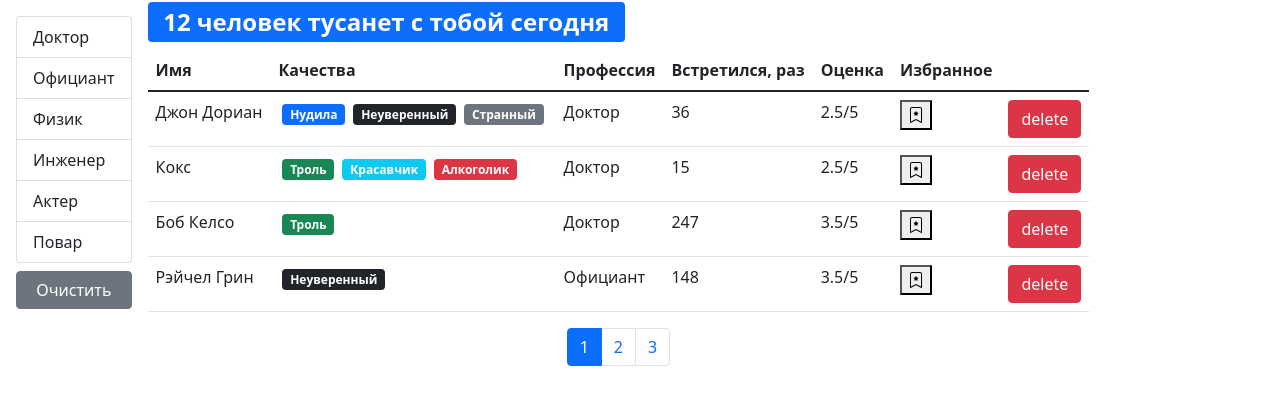
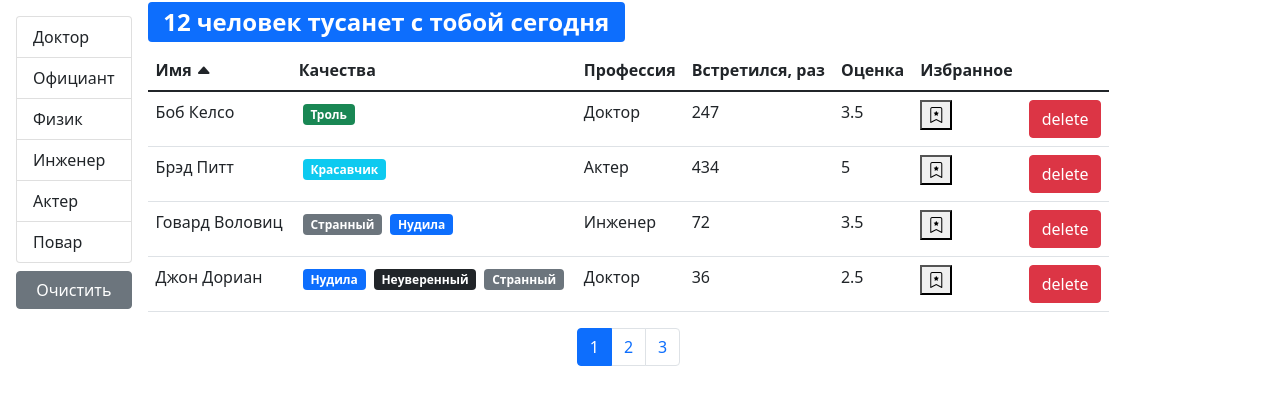
Before and after one commit to Karen-1992/fast-company, a React (Create React App) app: page / in a window 1280 px wide. Shown: the top 404 px of the page. Built offline with nearby package versions, Linux system fonts and the light colour scheme.

Commit message:
finished sorting

```diff
--- a/src/app/App.js
+++ b/src/app/App.js
@@ -1,35 +1,7 @@
-import React, { useState, useEffect } from "react";
+import React from "react";
 import Users from "./components/users";
-import api from "./api";
 
 const App = () => {
-    const [users, setUsers] = useState();
-    useEffect(() => {
-        api.users.fetchAll().then((data) => setUsers(data));
-    }, []);
-
-    const handleDelete = (userId) => {
-        setUsers(users.filter((user) => user._id !== userId));
-    };
-
-    const handleToggleBookMark = (id) => {
-        const userIndex = users.findIndex((user) => user._id === id);
-        const newUsers = [...users];
-        newUsers[userIndex].bookmark = !newUsers[userIndex].bookmark;
-        setUsers(newUsers);
-    };
-
-    return (
-        <>
-            {users && (
-                <Users
-                    users={users}
-                    onDelete={handleDelete}
-                    onToggleBookMark={handleToggleBookMark}
-                />
-            )}
-        </>
-    );
+    return <Users />;
 };
-
 export default App;
--- /dev/null
+++ b/src/app/components/qualitiesList.jsx
@@ -0,0 +1,17 @@
+import React from "react";
+import PropTypes from "prop-types";
+import Qualitie from "./qualitie";
+
+const QualitiesList = ({ qualities }) => {
+    return (
+        <>
+            {qualities.map((item) => (
+                <Qualitie key={item._id} {...item} />
+            ))}
+        </>
+    );
+};
+QualitiesList.propTypes = {
+    qualities: PropTypes.array.isRequired
+};
+export default QualitiesList;
--- /dev/null
+++ b/src/app/components/table.jsx
@@ -0,0 +1,26 @@
+import React from "react";
+import PropTypes from "prop-types";
+import TableBody from "./tableBody";
+import TableHeader from "./tableHeader";
+
+const Table = ({ onSort, selectedSort, columns, data, children }) => {
+    return (
+        <table className="table">
+            {children || (
+                <>
+                    <TableHeader {...{ onSort, selectedSort, columns }} />
+                    <TableBody {...{ columns, data }} />
+                </>
+            )}
+        </table>
+    );
+};
+Table.propTypes = {
+    onSort: PropTypes.func,
+    selectedSort: PropTypes.object,
+    columns: PropTypes.object,
+    data: PropTypes.array,
+    children: PropTypes.array
+};
+
+export default Table;
--- /dev/null
+++ b/src/app/components/tableBody.jsx
@@ -0,0 +1,32 @@
+import React from "react";
+import PropTypes from "prop-types";
+import _ from "lodash";
+
+const TableBody = ({ data, columns }) => {
+    const renderContent = (item, column) => {
+        if (columns[column].component) {
+            const component = columns[column].component;
+            if (typeof component === "function") {
+                return component(item);
+            }
+            return component;
+        }
+        return _.get(item, columns[column].path);
+    };
+    return (
+        <tbody>
+            {data.map((item) => (
+                <tr key={item._id}>
+                    {Object.keys(columns).map((column) => (
+                        <td key={column}>{renderContent(item, column)}</td>
+                    ))}
+                </tr>
+            ))}
+        </tbody>
+    );
+};
+TableBody.propTypes = {
+    data: PropTypes.array.isRequired,
+    columns: PropTypes.object.isRequired
+};
+export default TableBody;
--- /dev/null
+++ b/src/app/components/tableHeader.jsx
@@ -0,0 +1,53 @@
+import React from "react";
+import PropTypes from "prop-types";
+
+const TableHeader = ({ onSort, selectedSort, columns }) => {
+    const handleSort = (item) => {
+        if (selectedSort.path === item) {
+            onSort({
+                ...selectedSort,
+                order: selectedSort.order === "asc" ? "desc" : "asc"
+            });
+        } else {
+            onSort({ path: item, order: "asc" });
+        }
+    };
+    return (
+        <thead>
+            <tr>
+                {Object.keys(columns).map((column) => (
+                    <th
+                        key={column}
+                        onClick={
+                            columns[column].path
+                                ? () => handleSort(columns[column].path)
+                                : undefined
+                        }
+                        {...{ role: columns[column].path && "button" }}
+                        scope="col"
+                    >
+                        {columns[column].name}
+                        {columns[column].path === selectedSort.path && (
+                            <i
+                                className={
+                                    "bi bi-caret-" +
+                                    (selectedSort.order === "asc"
+                                        ? "up"
+                                        : "down") +
+                                    "-fill m-1"
+                                }
+                            ></i>
+                        )}
+                    </th>
+                ))}
+            </tr>
+        </thead>
+    );
+};
+TableHeader.propTypes = {
+    onSort: PropTypes.func.isRequired,
+    selectedSort: PropTypes.object.isRequired,
+    columns: PropTypes.object.isRequired
+};
+
+export default TableHeader;
--- a/src/app/components/user.jsx
+++ /dev/null
@@ -1,60 +0,0 @@
-import React from "react";
-import Qualitie from "./qualitie";
-import BookMark from "./bookmark";
-import PropTypes from "prop-types";
-
-const User = ({
-    _id,
-    name,
-    qualities,
-    profession,
-    completedMeetings,
-    rate,
-    onDelete,
-    bookmark,
-    onToggleBookMark
-}) => {
-    return (
-        <tr>
-            <td>{name}</td>
-            <td>
-                {qualities.map((item) => (
-                    <Qualitie key={item._id} {...item} />
-                ))}
-            </td>
-            <td>{profession.name}</td>
-            <td>{completedMeetings}</td>
-            <td>{rate}/5</td>
-            <td>
-                <BookMark
-                    status={bookmark}
-                    onClick={() => {
-                        onToggleBookMark(_id);
-                    }}
-                />
-            </td>
-            <td>
-                <button
-                    onClick={() => onDelete(_id)}
-                    className="btn btn-danger"
-                >
-                    delete
-                </button>
-            </td>
-        </tr>
-    );
-};
-
-User.propTypes = {
-    _id: PropTypes.string.isRequired,
-    name: PropTypes.string.isRequired,
-    qualities: PropTypes.arrayOf(PropTypes.object.isRequired),
-    profession: PropTypes.object.isRequired,
-    completedMeetings: PropTypes.number.isRequired,
-    rate: PropTypes.number.isRequired,
-    onDelete: PropTypes.func.isRequired,
-    bookmark: PropTypes.bool.isRequired,
-    onToggleBookMark: PropTypes.func.isRequired
-};
-
-export default User;
--- a/src/app/components/users.jsx
+++ b/src/app/components/users.jsx
@@ -1,17 +1,35 @@
 import React, { useState, useEffect } from "react";
 import { paginate } from "../utils/paginate";
 import Pagination from "./pagination";
-import User from "./user";
 import api from "../api";
 import PropTypes from "prop-types";
 import GroupList from "./groupList";
 import SearchStatus from "./searchStatus";
+import UserTable from "./usersTable";
+import _ from "lodash";
 
-const Users = ({ users: allUsers, ...rest }) => {
+const Users = () => {
     const pageSize = 4;
     const [currentPage, setCurrentPage] = useState(1);
     const [professions, setProfession] = useState();
     const [selectedProf, setSelectedProf] = useState();
+    const [sortBy, setSortBy] = useState({ path: "name", order: "asc" });
+    const [users, setUsers] = useState();
+    useEffect(() => {
+        api.users.fetchAll().then((data) => setUsers(data));
+    }, []);
+
+    const handleDelete = (userId) => {
+        setUsers(users.filter((user) => user._id !== userId));
+    };
+
+    const handleToggleBookMark = (id) => {
+        const userIndex = users.findIndex((user) => user._id === id);
+        const newUsers = [...users];
+        newUsers[userIndex].bookmark = !newUsers[userIndex].bookmark;
+        setUsers(newUsers);
+    };
+
     useEffect(() => {
         api.professions.fetchAll().then((data) => setProfession(data));
     }, []);
@@ -26,12 +44,23 @@ const Users = ({ users: allUsers, ...rest }) => {
     const handlePageChange = (pageIndex) => {
         setCurrentPage(pageIndex);
     };
+
+    const handleSort = (item) => {
+        setSortBy(item);
+    };
+
+    if (users) {
         const filteredUsers = selectedProf
-        ? allUsers.filter((user) => user.profession._id === selectedProf._id)
-        : allUsers;
+            ? users.filter((user) => user.profession._id === selectedProf._id)
+            : users;
         const count = filteredUsers.length;
+        const sortedUsers = _.orderBy(
+            filteredUsers,
+            [sortBy.path],
+            [sortBy.order]
+        );
 
-    const userCrop = paginate(filteredUsers, currentPage, pageSize);
+        const userCrop = paginate(sortedUsers, currentPage, pageSize);
         if (userCrop.length === 0 && currentPage !== 1) {
             setCurrentPage(currentPage - 1);
         }
@@ -61,24 +90,13 @@ const Users = ({ users: allUsers, ...rest }) => {
                 <div className="d-flex flex-column">
                     <SearchStatus length={count} />
                     {count > 0 && (
-                    <table className="table">
-                        <thead>
-                            <tr>
-                                <th scope="col">Имя</th>
-                                <th scope="col">Качества</th>
-                                <th scope="col">Профессия</th>
-                                <th scope="col">Встретился, раз</th>
-                                <th scope="col">Оценка</th>
-                                <th scope="col">Избранное</th>
-                                <th />
-                            </tr>
-                        </thead>
-                        <tbody>
-                            {userCrop.map((user) => (
-                                <User {...rest} {...user} key={user._id} />
-                            ))}
-                        </tbody>
-                    </table>
+                        <UserTable
+                            users={userCrop}
+                            onSort={handleSort}
+                            selectedSort={sortBy}
+                            onDelete={handleDelete}
+                            onToggleBookMark={handleToggleBookMark}
+                        />
                     )}
                     <div className="d-flex justify-content-center">
                         <Pagination
@@ -91,6 +109,8 @@ const Users = ({ users: allUsers, ...rest }) => {
                 </div>
             </div>
         );
+    }
+    return "loading";
 };
 
 GroupList.defaultProps = {
--- /dev/null
+++ b/src/app/components/usersTable.jsx
@@ -0,0 +1,76 @@
+import React from "react";
+import PropTypes from "prop-types";
+import BookMark from "./bookmark";
+import QualitiesList from "./qualitiesList";
+import Table from "./table";
+
+const UserTable = ({
+    users,
+    onSort,
+    selectedSort,
+    onToggleBookMark,
+    onDelete,
+    ...rest
+}) => {
+    const columns = {
+        name: {
+            path: "name",
+            name: "Имя"
+        },
+        qualities: {
+            name: "Качества",
+            component: (user) => <QualitiesList qualities={user.qualities} />
+        },
+        professions: {
+            path: "profession.name",
+            name: "Профессия"
+        },
+        completedMeetings: {
+            path: "completedMeetings",
+            name: "Встретился, раз"
+        },
+        rate: {
+            path: "rate",
+            name: "Оценка"
+        },
+        bookmark: {
+            path: "bookmark",
+            name: "Избранное",
+            component: (user) => (
+                <BookMark
+                    status={user.bookmark}
+                    onClick={() => {
+                        onToggleBookMark(user._id);
+                    }}
+                />
+            )
+        },
+        delete: {
+            component: (user) => (
+                <button
+                    onClick={() => onDelete(user._id)}
+                    className="btn btn-danger"
+                >
+                    delete
+                </button>
+            )
+        }
+    };
+    return (
+        <Table
+            onSort={onSort}
+            selectedSort={selectedSort}
+            columns={columns}
+            data={users}
+        />
+    );
+};
+UserTable.propTypes = {
+    users: PropTypes.array.isRequired,
+    onSort: PropTypes.func.isRequired,
+    selectedSort: PropTypes.object.isRequired,
+    onToggleBookMark: PropTypes.func.isRequired,
+    onDelete: PropTypes.func.isRequired
+};
+
+export default UserTable;
```
Also changed, not shown: src/app/components/caret.jsx (added, +8 -0 lines), src/app/components/groupList.jsx (+1 -20 lines). Lines whose indentation alone changed are shown as unchanged.
